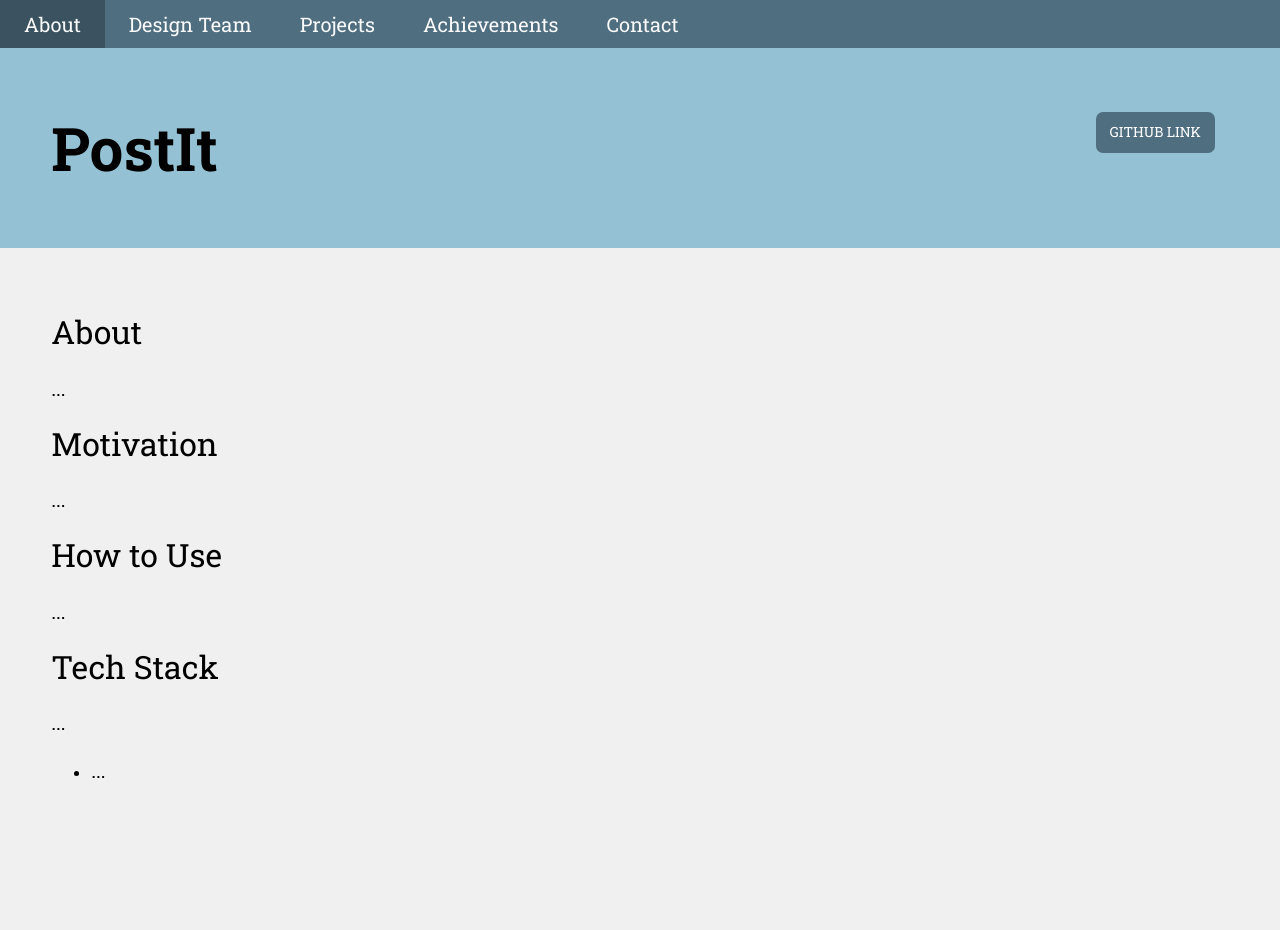
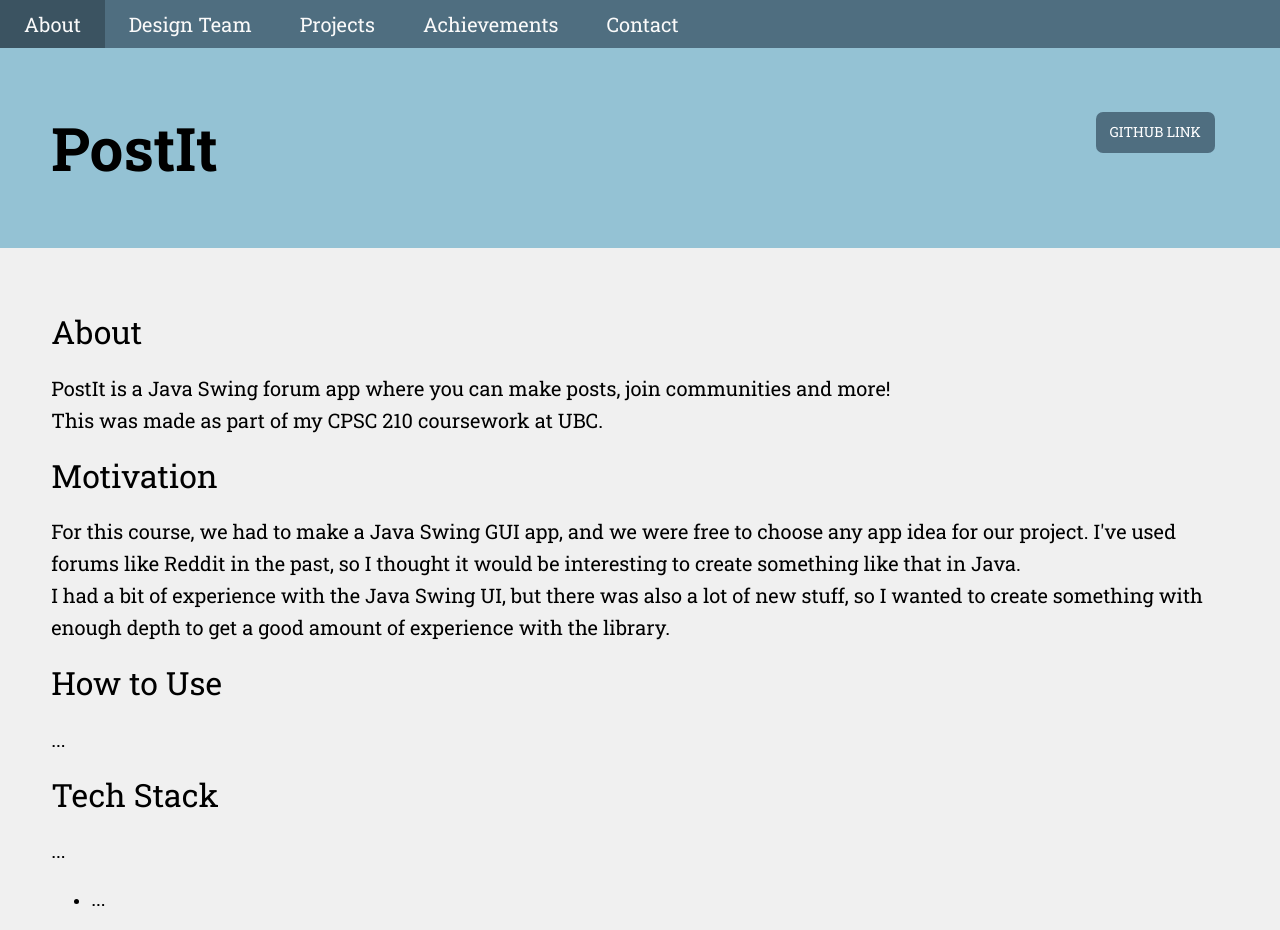
Before and after one commit to sauravbanna/sauravbanna.github.io, a Next.js app: page /projects/postit in a window 1280 px wide. Before the commit the page ends 802 px from the top, so only its background shows below. Built offline with nearby package versions, Linux system fonts and the light colour scheme.

Commit message:
postit page

```diff
--- a/pages/projects/postit.tsx
+++ b/pages/projects/postit.tsx
@@ -34,7 +34,10 @@ const PostIt: NextPage = () => {
             </Typography>
             &nbsp;
             <Typography variant="h6">
-                ...
+                PostIt is a Java Swing forum app where you can make posts, join communities and more!
+            </Typography>
+            <Typography variant="h6">
+                This was made as part of my CPSC 210 coursework at UBC.
             </Typography>
             &nbsp;
             &nbsp;
@@ -43,7 +46,10 @@ const PostIt: NextPage = () => {
             </Typography>
             &nbsp;
             <Typography variant="h6">
-                ...
+                For this course, we had to make a Java Swing GUI app, and we were free to choose any app idea for our project. I've used forums like Reddit in the past, so I thought it would be interesting to create something like that in Java.
+            </Typography>
+            <Typography variant="h6">
+                I had a bit of experience with the Java Swing UI, but there was also a lot of new stuff, so I wanted to create something with enough depth to get a good amount of experience with the library.
             </Typography>
             &nbsp;
             &nbsp;
```
